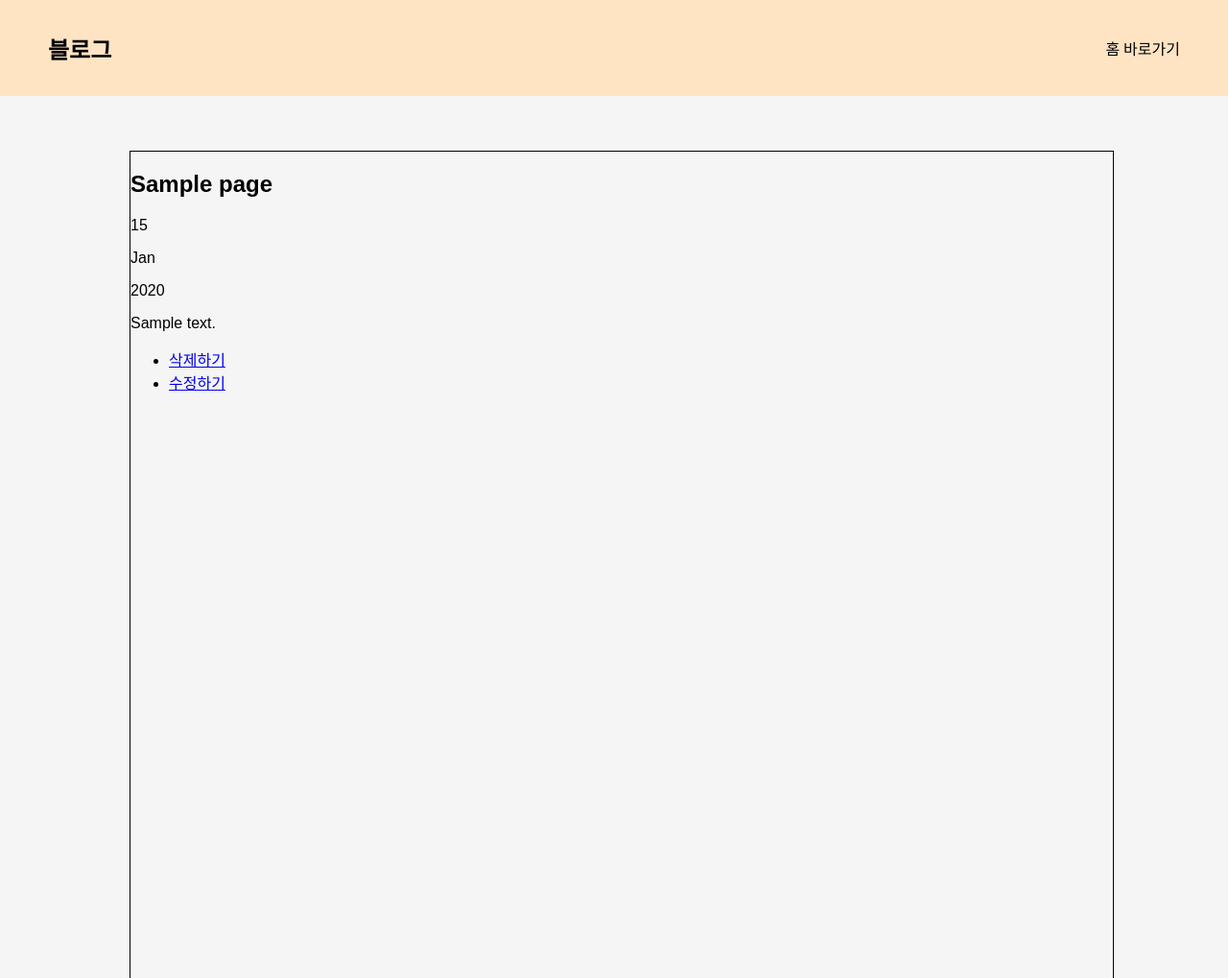
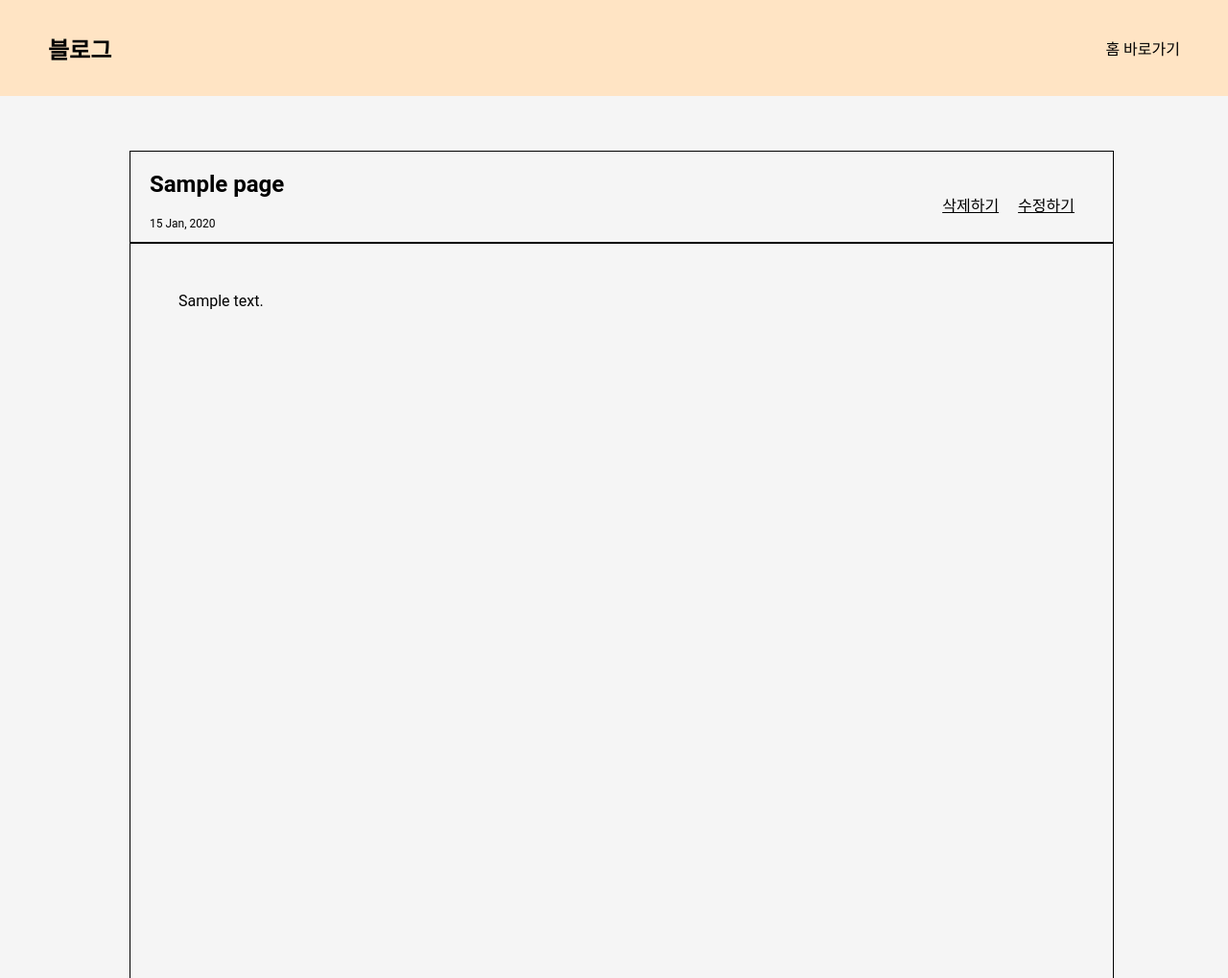
Before and after one commit to jinhyeok15/django-dev-rent, a Django app: page /blog/page/1/ in a window 1280 px wide. Shown: the whole page at 96% size. Run offline with Django 4.2, Linux system fonts and the light colour scheme; tables that the repository leaves empty hold one stand-in row (values such as "Sample post").

Commit message:
template 수정

```diff
--- a/diary/models.py
+++ b/diary/models.py
@@ -5,8 +5,8 @@ from .validators import validate_title_content
 # Create your models here.
 
 class Page(models.Model):
-    title = models.CharField(max_length= 50, validators=[validate_title_content], unique=True, error_messages={'unique':'이미 있는 제목'})
-    content = models.TextField(validators=[validate_title_content])
+    title = models.CharField(max_length=50, validators=[validate_title_content])
+    content = models.TextField()
     dt_created = models.DateField(auto_now=True)
 
     def __str__(self):
--- a/diary/templates/base.html
+++ b/diary/templates/base.html
@@ -8,6 +8,7 @@
     <title>블로그</title>
     <link rel="stylesheet" href="{% static 'css/base.css' %}">
     <link rel="stylesheet" href="{% static 'css/home.css' %}">
+    <link rel="stylesheet" href="{% static 'css/detail.css' %}">
 </head>
 <header>
     <h2> <a href="{% url 'page-list' %}" class="home-button">블로그</a></h2>
@@ -19,5 +20,6 @@
     <main>
         {% block content %}{% endblock content %}
     </main>
+    <script src="{% static 'js/index.js' %}"></script>
 </body>
 </html>
--- a/diary/templates/diary/page_confirm.html
+++ b/diary/templates/diary/page_confirm.html
@@ -2,7 +2,8 @@
 {% load static %}
 
 {% block content %}
-    <form method='post'>{% csrf_token %}
+    <form method='post'>
+        {% csrf_token %}
         <ul>
             <li><input type="submit" value="지우기"></li>
             <li><a href="{% url 'page-detail' object.id%}">남기기</a></li>
--- a/diary/templates/diary/page_detail.html
+++ b/diary/templates/diary/page_detail.html
@@ -3,17 +3,16 @@
 
 {% block content %}
     <!-- page_detail.html -->
-    <div class="notetext">
-        <div class="text-box">
-            <h2>{{object_detail.title}}</h2>
-            <div class="date">
-                <span>{{object_detail.dt_created|date:'d'}}</span>
-                <div class="month-year">
-                    <p class="month">{{object_detail.dt_created|date:"M"}}</p>
-                    <p class="year">{{object_detail.dt_created|date:"Y"}}</p>
+    <div class="detail-box">
+        <div class="text-header">
+            <div class="detail-title">
+                <h2>{{object_detail.title}}</h2>
+                <div class="date">
+                    <div class="month-year">
+                        <p>{{object_detail.dt_created|date:'d'}} {{object_detail.dt_created|date:"M"}}, {{object_detail.dt_created|date:"Y"}}</p>
+                    </div>
                 </div>
             </div>
-            <div class="detail">{{object_detail.content|linebreaksbr}}</div>
             <div class="notetext-btn">
                 <ul>
                     <li><a href="{% url 'page-delete' object_detail.id%}">삭제하기</a></li>
@@ -21,5 +20,8 @@
                 </ul>
             </div>
         </div>
+        <div class="text-box">
+            <div class="detail">{{object_detail.content|linebreaksbr}}</div>
+        </div>
     </div>
 {% endblock content %}
--- a/diary/templates/diary/page_list.html
+++ b/diary/templates/diary/page_list.html
@@ -5,7 +5,7 @@
     <div class="list">
         <a href="{% url 'page-create' %}" class="make-element">만들기</a>
     </div>
-    <ul style="list-style: none">
+    <ul>
         {% for obj in object_list %}
         <div class="element">
             <li class="element-content">
--- a/static/css/base.css
+++ b/static/css/base.css
@@ -8,8 +8,9 @@ header {
     background-color: bisque;
     display: flex;
     align-items: center;
-    font-family: 'roboto';
+    font-family: 'roboto', 'arial';
 }
+
 header h2 {
     margin-left: 50px
 }
@@ -23,7 +24,7 @@ body {
     top: 100px;
     width: 100%;
     height: 100%;
-    font-family: 'Nanum Gothic', sans-serif;
+    font-family: 'roboto', 'arial';
 }
 
 nav {
@@ -51,3 +52,7 @@ main {
     color: black;
     text-decoration: none;
 }
+
+ul {
+    list-style: none;
+}
--- /dev/null
+++ b/static/css/detail.css
@@ -0,0 +1,41 @@
+.detail-box {
+    height: 100%;
+    width: 100%;
+}
+.text-header {
+    display: flex;
+    align-items: center;
+    border-bottom: solid 2px;
+}
+
+.detail-title {
+    margin-left: 20px;
+}
+
+.text-box {
+    position: relative;
+    margin-left: 50px;
+    top: 50px;
+}
+
+.month-year {
+    font-size: 12px;
+}
+
+.notetext-btn {
+    position: absolute;
+    right: 20px;
+}
+
+.notetext-btn ul {
+    margin-left: -15px;
+}
+
+.notetext-btn ul li{
+    float: left;
+    margin-right: 20px;
+}
+
+.notetext-btn ul li a {
+    color: black;
+}
--- a/static/css/home.css
+++ b/static/css/home.css
@@ -14,13 +14,11 @@
 }
 
 .element {
-    position: relative;
     margin-left: -1.5%;
     width: 100%;
     border-bottom: solid 1px;
 }
 
 .element-content {
-    position: inherit;
-    left: 10%;
+    position: relative;
 }
```
Also changed, not shown: static/js/index.js (added).
